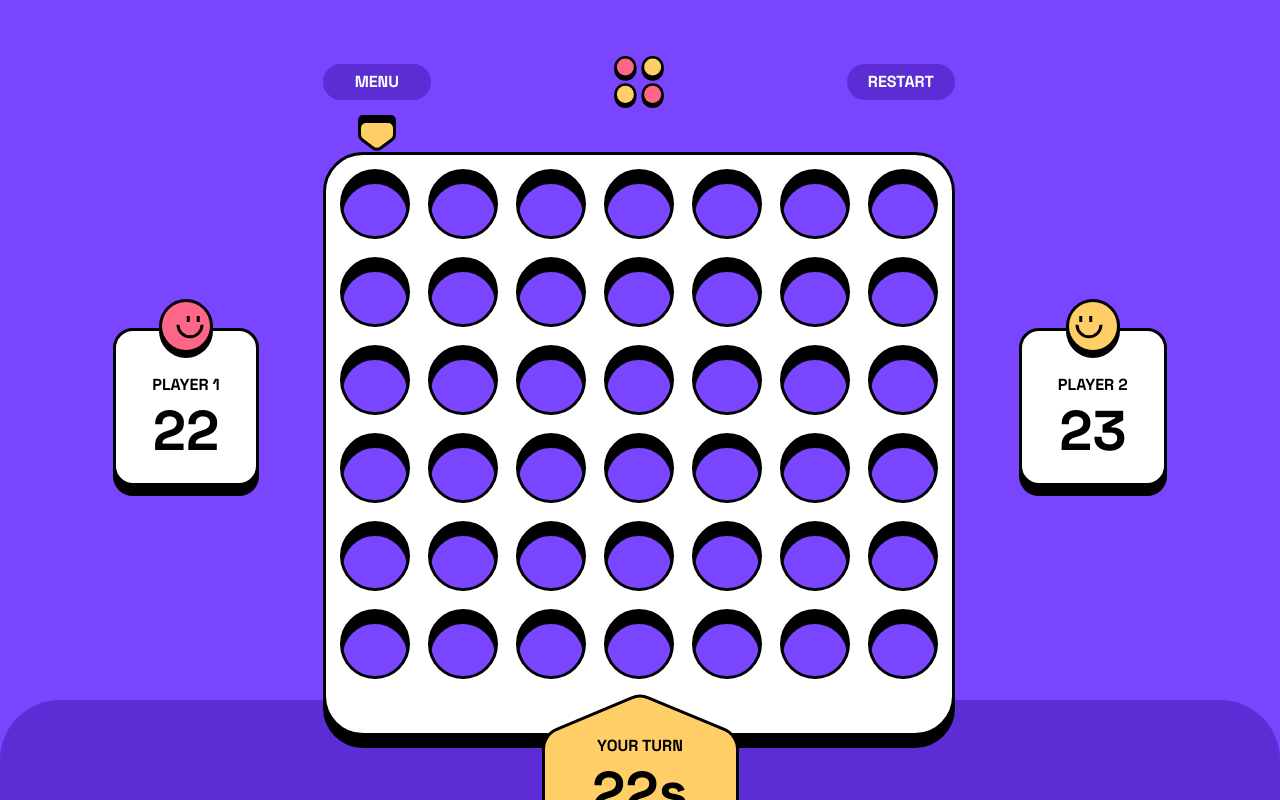
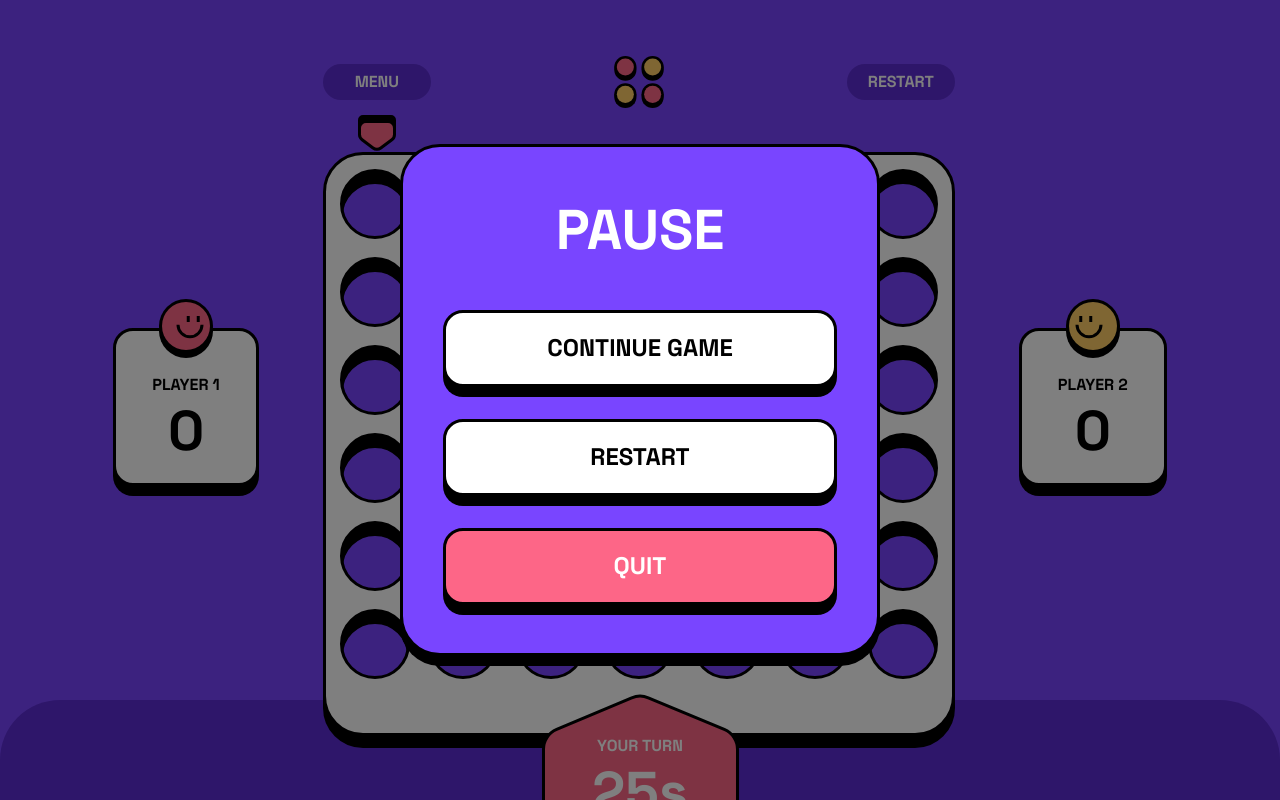
Before and after one commit to mehdi-zibout/FEM-Connect-Four-game, a React (Vite) app: page / in a window 1280 px wide. Both pictures are taken after a click on the button "MENU". Built offline with nearby package versions, Linux system fonts and the light colour scheme.

Commit message:
Functional Pause Menu

```diff
--- a/src/App.tsx
+++ b/src/App.tsx
@@ -15,6 +15,7 @@ import GameView from "./Views/GameView";
 
 const newGame: number[][] = new Array(6).fill(new Array(7).fill(0));
 function App() {
+  const [matchNumber, setMatchNumber] = useState(0);
   const [game, setGame] = useState(newGame);
   const [isPlayer1Turn, setIsPlayer1Turn] = useState(false);
   const [hoveringOver, setHoveringOver] = useState(0);
@@ -71,7 +72,7 @@ function App() {
           <BackgroundWhite className="absolute top-0 " />
         </div> */}
         {/* <Board /> */}
-        <GameView />
+        <GameView key={matchNumber} restart={setMatchNumber} />
       </main>
       {/* <MainMenu />
         <button onClick={() => setIsPlayer1Turn(true)}>show modal</button>
--- a/src/Views/GameView.tsx
+++ b/src/Views/GameView.tsx
@@ -1,3 +1,5 @@
+import { useEffect, useState } from "react";
+import { Dispatch, SetStateAction } from "react";
 import MiniButton from "../components/MiniButton";
 import { ReactComponent as Logo } from "../assets/logo.svg";
 import { ReactComponent as PlayerOne } from "../assets/player-one.svg";
@@ -5,30 +7,56 @@ import { ReactComponent as PlayerTwo } from "../assets/player-two.svg";
 import { ReactComponent as RedsTurn } from "../assets/turn-background-red.svg";
 import Score from "../components/Score";
 import Board from "../components/Board";
-import { useState } from "react";
 import TurnTimer from "../components/TurnTimer";
 import Card from "../components/Card";
+import Modal from "../components/Modal";
+import PauseModal from "../components/PauseModal";
 
-function GameView() {
-  const [isPlayer1Turn, setIsPlayer1Turn] = useState(false);
+function GameView({ restart }: GameViewProps) {
+  const [showMenu, setShowMenu] = useState(false);
+  const [isPlayer1Turn, setIsPlayer1Turn] = useState(true);
+  const [playersScore, setPlayersScore] = useState({ 1: 0, 2: 0 });
   const [isGameEnded, setIsGameEnded] = useState<boolean | -1 | 1>(false);
+  const [gameNumber, setGameNumber] = useState(0);
+  useEffect(() => {
+    setIsPlayer1Turn(gameNumber % 2 === 0);
+    if (isGameEnded === 1)
+      setPlayersScore({ ...playersScore, 1: playersScore[1] + 1 });
+    else if (isGameEnded === -1)
+      setPlayersScore({ ...playersScore, 2: playersScore[2] + 1 });
+  }, [isGameEnded]);
   return (
+    <>
       <div className="pt-12 px-5 tablet:px-16 desktop:pt-14 desktop:px-0 tablet:pt-8 w-full h-full relative">
         {/* TABLET VIEW */}
         <div className="desktop:hidden ">
           <header className="flex justify-between items-center tablet:w-[631px] mx-auto w-[335px]">
-          <MiniButton className="w-[108px]">Menu</MiniButton>
+            <MiniButton onClick={() => setShowMenu(true)} className="w-[108px]">
+              Menu
+            </MiniButton>
             <Logo className="w-10 h-10 tablet:w-[52px] tablet:h-[52px]" />
-          <MiniButton className="w-[108px]">restart</MiniButton>
+            <MiniButton
+              onClick={() => {
+                restart((matchNumber) => matchNumber + 1);
+              }}
+              className="w-[108px]"
+            >
+              restart
+            </MiniButton>
           </header>
           <div className="flex justify-center items-center my-12 ">
             <Score
               name="player 1"
-            score={12}
+              score={playersScore[1]}
               Icon={PlayerOne}
               className="mr-5 tablet:mr-10"
             />
-          <Score name="player 2" score={23} Icon={PlayerTwo} isReverse />
+            <Score
+              name="player 2"
+              score={playersScore[2]}
+              Icon={PlayerTwo}
+              isReverse
+            />
           </div>
         </div>
         {/* DESKTOP VIEW */}
@@ -37,7 +65,7 @@ function GameView() {
           <div className="hidden desktop:block">
             <Score
               name="player 1"
-            score={22}
+              score={playersScore[1]}
               Icon={PlayerOne}
               className="desktop:mr-16 "
             />
@@ -45,12 +73,25 @@ function GameView() {
           <div className="">
             <div className="hidden desktop:block">
               <header className="flex justify-between items-center mb-14">
-              <MiniButton className="w-[108px]">Menu</MiniButton>
+                <MiniButton
+                  onClick={() => setShowMenu(true)}
+                  className="w-[108px]"
+                >
+                  Menu
+                </MiniButton>
                 <Logo className="w-10 h-10 tablet:w-[52px] tablet:h-[52px]" />
-              <MiniButton className="w-[108px]">restart</MiniButton>
+                <MiniButton
+                  onClick={() => {
+                    restart((matchNumber) => matchNumber + 1);
+                  }}
+                  className="w-[108px]"
+                >
+                  restart
+                </MiniButton>
               </header>
             </div>
             <Board
+              key={gameNumber}
               isPlayer1Turn={isPlayer1Turn}
               setIsPlayer1Turn={setIsPlayer1Turn}
               isGameEnded={isGameEnded}
@@ -60,7 +101,7 @@ function GameView() {
           <Score
             name="player 2"
             className="ml-16 desktop:block hidden"
-          score={23}
+            score={playersScore[2]}
             Icon={PlayerTwo}
             isReverse
           />
@@ -69,17 +110,43 @@ function GameView() {
         {isGameEnded ? (
           <Card className="relative z-10 py-4 px-[4.5rem] bg-white text-center mx-auto right-0 left-0 w-fit -top-9 tablet:-top-[155px] desktop:-top-16">
             <h2 className="uppercase text-hxs">
-            {isGameEnded === 1 ? "Player 1" : "Player 2"}{" "}
+              {isGameEnded === 1
+                ? "Player 1"
+                : isGameEnded === -1
+                ? "Player 2"
+                : ""}
             </h2>
-          <h3 className="uppercase text-hl">wins</h3>
-          <MiniButton>play again</MiniButton>
+            <h3 className="uppercase text-hl">
+              {isGameEnded === 1 || isGameEnded === -1 ? "wins" : "draw"}
+            </h3>
+            <MiniButton
+              onClick={() => {
+                setGameNumber(gameNumber + 1);
+                setIsGameEnded(false);
+              }}
+            >
+              play again
+            </MiniButton>
           </Card>
         ) : (
-        <TurnTimer isPlayer1Turn={isPlayer1Turn} />
+          <TurnTimer
+            pause={showMenu}
+            setIsGameEnded={setIsGameEnded}
+            isPlayer1Turn={isPlayer1Turn}
+          />
         )}
         <div className="absolute  bottom-0 w-full h-[calc(100%-570px)] tablet:h-[calc(100%-790px)] desktop:h-[calc(100vh-700px)] bg-dark-purple rounded-t-[60px] -mx-5 tablet:-mx-16 desktop:-mx-0"></div>
       </div>
+      {showMenu && (
+        <Modal setShowModal={setShowMenu}>
+          <PauseModal setShowMenu={setShowMenu} restart={restart} />
+        </Modal>
+      )}
+    </>
   );
 }
 
+type GameViewProps = {
+  restart: Dispatch<SetStateAction<number>>;
+};
 export default GameView;
--- a/src/components/Board.tsx
+++ b/src/components/Board.tsx
@@ -59,6 +59,11 @@ function Board({
       newGameState.push(newRow);
     }
     setGameState(newGameState.reverse());
+    if (madeMove === 0) {
+      if (newGameState[0].every((x) => x !== 0)) {
+        setIsGameEnded(true);
+      }
+    }
     let winner = findWinner(gameState, isPlayer1Turn, madeMove as number, i);
     if (winner.winner) {
       setFocusedDiscs((focusedDiscs) =>
--- a/src/components/Modal.tsx
+++ b/src/components/Modal.tsx
@@ -19,7 +19,7 @@ const Modal = ({ children, setShowModal }: ModalProps) => {
 
   return createPortal(
     <div
-      className="absolute flex h-screen w-screen items-center justify-center bg-black bg-opacity-50 "
+      className="z-40 absolute flex h-screen w-screen items-center justify-center bg-black bg-opacity-50 "
       onClick={() => setShowModal(false)}
     >
       {children}
--- a/src/components/PauseModal.tsx
+++ b/src/components/PauseModal.tsx
@@ -1,15 +1,22 @@
 import Card from "./Card";
 import Button from "./Button";
+import type { Dispatch, SetStateAction } from "react";
 
-function PauseModal() {
+function PauseModal({ restart, setShowMenu }: PauseModalProps) {
   return (
     <Card
       className="mx-5 bg-purple w-[30rem] tablet:px-10 tablet:py-12 rounded-[40px] px-5 py-8"
       onClick={(e) => e.stopPropagation()}
     >
       <h2 className="text-hl uppercase text-center text-white mb-11 ">pause</h2>
-      <Button bgColor="white">Continue Game</Button>
-      <Button bgColor="white" className="my-8">
+      <Button onClick={() => setShowMenu(false)} bgColor="white">
+        Continue Game
+      </Button>
+      <Button
+        onClick={() => restart((matchNumber) => matchNumber + 1)}
+        bgColor="white"
+        className="my-8"
+      >
         Restart
       </Button>
       <Button bgColor="red">quit</Button>
@@ -17,4 +24,8 @@ function PauseModal() {
   );
 }
 
+type PauseModalProps = {
+  setShowMenu: Dispatch<SetStateAction<boolean>>;
+  restart: Dispatch<SetStateAction<number>>;
+};
 export default PauseModal;
--- a/src/components/TurnTimer.tsx
+++ b/src/components/TurnTimer.tsx
@@ -1,17 +1,21 @@
 import { useEffect, useState } from "react";
+import type { Dispatch, SetStateAction } from "react";
 import { ReactComponent as TurnBg } from "../assets/turn-background-red.svg";
 
-function TurnTimer({ isPlayer1Turn }: TurnTimerProps) {
+function TurnTimer({ isPlayer1Turn, setIsGameEnded, pause }: TurnTimerProps) {
   const [timeleft, setTimeleft] = useState(30);
   useEffect(() => {
     if (timeleft > 0) {
-      const timer = setTimeout(() => {
-        setTimeleft((timeleft) => timeleft - 1);
-      }, 1000);
-      return () => clearTimeout(timer);
+      if (!pause) {
+        const timer = setTimeout(() => {
+          setTimeleft((timeleft) => timeleft - 1);
+        }, 1000);
+        return () => clearTimeout(timer);
+      }
+      return;
     }
-    // TO DO : LOSE
-  }, [timeleft]);
+    setIsGameEnded(isPlayer1Turn ? -1 : 1);
+  }, [timeleft, pause]);
   useEffect(() => {
     setTimeleft(30);
   }, [isPlayer1Turn]);
@@ -36,6 +40,8 @@ function TurnTimer({ isPlayer1Turn }: TurnTimerProps) {
 }
 
 type TurnTimerProps = {
+  pause: boolean;
   isPlayer1Turn: boolean;
+  setIsGameEnded: Dispatch<SetStateAction<boolean | 1 | -1>>;
 };
 export default TurnTimer;
```
Lines whose indentation alone changed are shown as unchanged.
